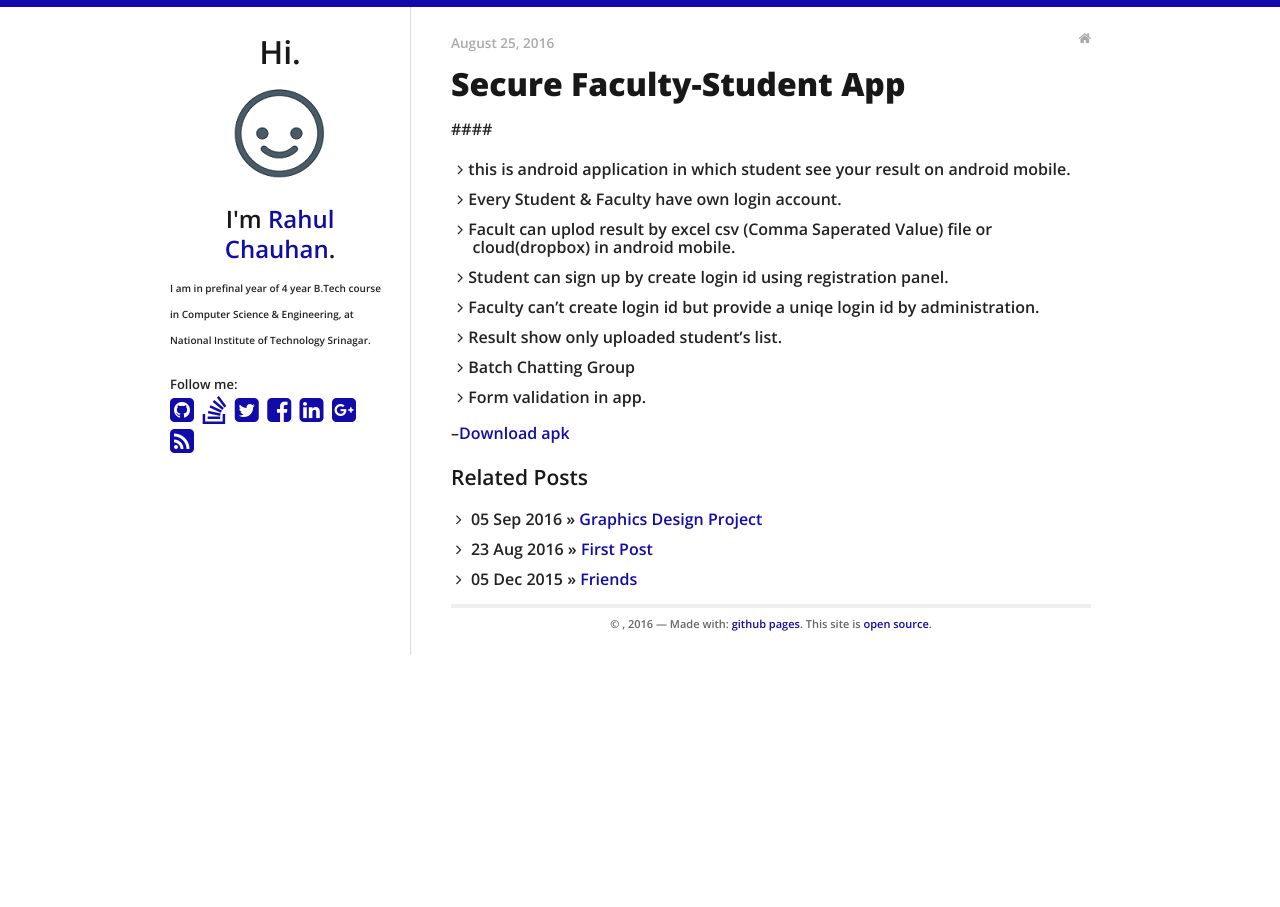
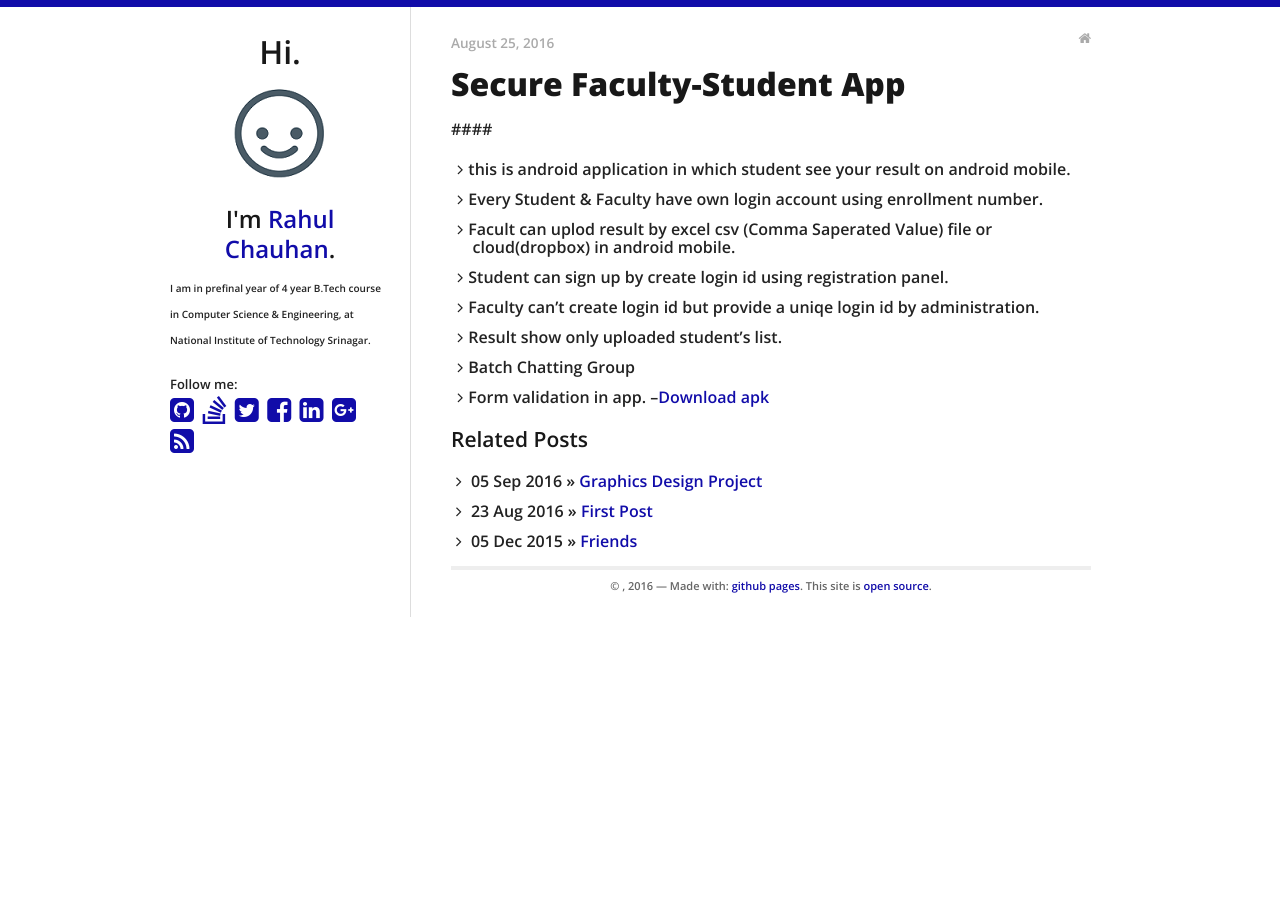
Before and after one commit to rahulworld/rahulworld.github.io, a Jekyll site: the page built from _posts/2016-08-25-faculty-student-secure-result-portal-by-csv-file.md, in a window 1280 px wide. Built offline with Jekyll 4.4.1, drawn with Linux system fonts in a browser that asks for light colours; nearby versions of some CDN libraries.

```diff
--- a/_posts/2016-08-25-faculty-student-secure-result-portal-by-csv-file.md
+++ b/_posts/2016-08-25-faculty-student-secure-result-portal-by-csv-file.md
@@ -6,12 +6,11 @@
 
 ####
 - this is android application in which student see your result on android mobile.
-- Every Student & Faculty have own login account.
+- Every Student & Faculty have own login account using enrollment number.
 - Facult can uplod result by excel csv (Comma Saperated Value) file or cloud(dropbox) in android mobile.
 - Student can sign up by create login id using registration panel.
 - Faculty can't create login id but provide a uniqe login id by administration.
 - Result show only uploaded student's list.
 - Batch Chatting Group
 - Form validation in app.
-
 --[Download apk](https://www.dropbox.com/s/phpgnzdm46nnui0/com.share.sharaz.share.apk?dl=0)
```
